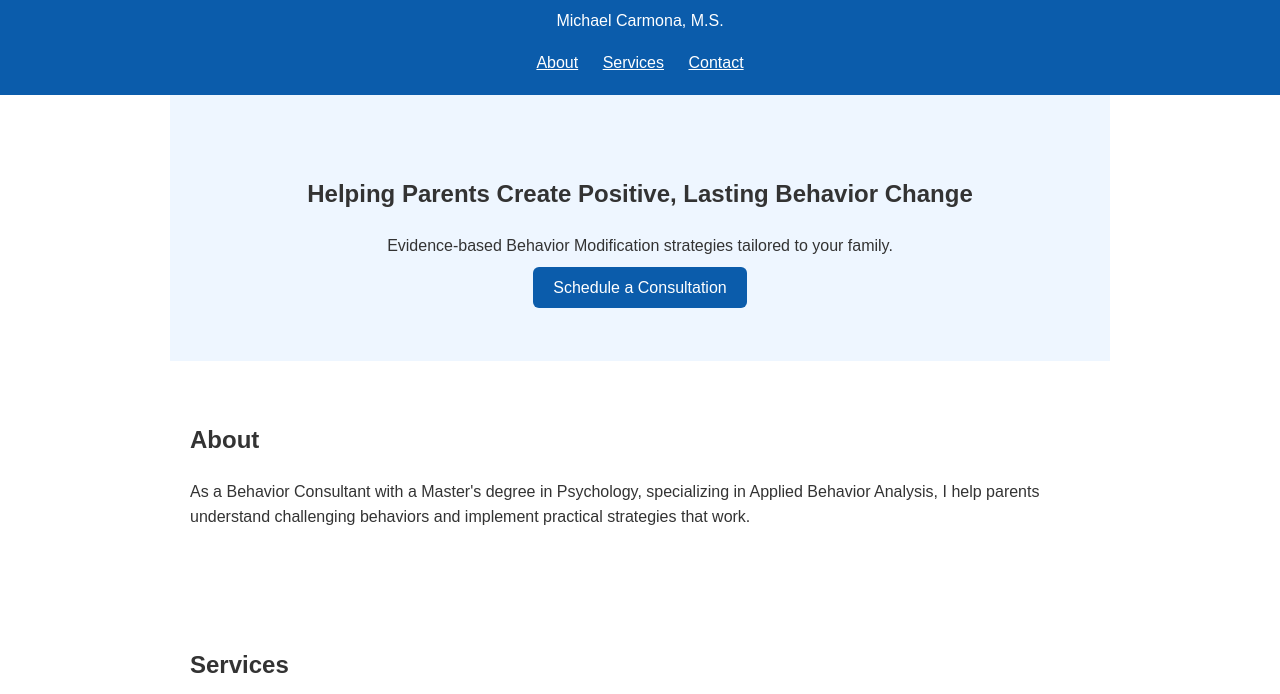
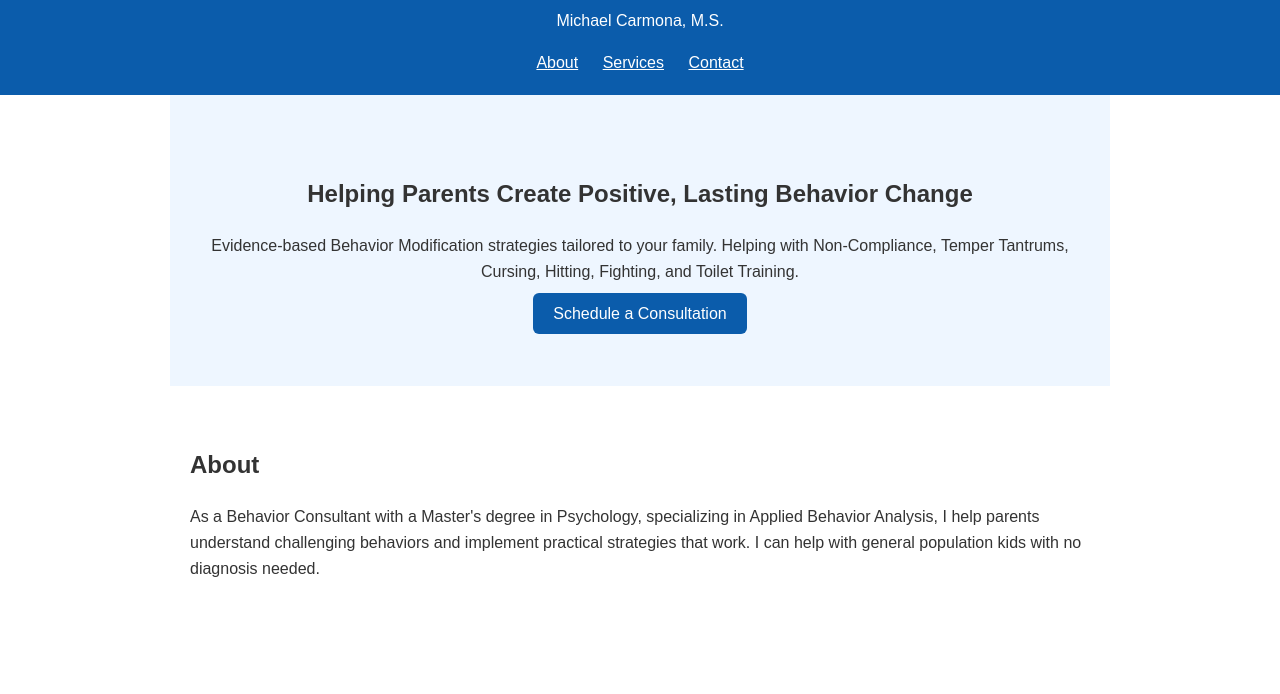
Before and after one commit to michaelcarmona6-design/parentbehaviorconsulting, a plain HTML site: page index.html in a window 1280 px wide. Shown: the part 106-800 px from the top of the page. Drawn offline with Linux system fonts and the light colour scheme.

Commit message:
Enhance content in index.html for clarity
Updated content in the hero section and about section to include additional services and information.

```diff
--- a/index.html
+++ b/index.html
@@ -1 +1 @@
-<!DOCTYPE html><html><head><meta charset='utf-8'><meta name='viewport' content='width=device-width,initial-scale=1'><title>Parent Behavior Consulting</title><link rel='stylesheet' href='style.css'></head><body><header><h1>Parent Behavior Consulting</h1><p>Michael Carmona, M.S.</p><nav><a href='#about'>About</a> <a href='#services'>Services</a> <a href='#contact'>Contact</a></nav></header><section class='hero'><h2>Helping Parents Create Positive, Lasting Behavior Change</h2><p>Evidence-based Behavior Modification strategies tailored to your family.</p><a class='btn' href='#contact'>Schedule a Consultation</a></section><section id='about'><h2>About</h2><p>As a Behavior Consultant with a Master's degree in Psychology, specializing in Applied Behavior Analysis, I help parents understand challenging behaviors and implement practical strategies that work.</p></section><section id='services'><h2>Services</h2><ul><li>Parent Behavior Consulting</li><li>Functional Behavior Assessment</li><li>Behavior Intervention Planning</li><li>Parent Training</li><li>Parent Behavior Coaching</li></ul></section><section id='contact'><h2>Contact</h2><p>Phone: (626) 201-3920</p><p>Website: parentbehaviorconsulting.com</p></section><footer>© Michael Carmona, M.S.</footer><script src='script.js'></script></body></html>
+<!DOCTYPE html><html><head><meta charset='utf-8'><meta name='viewport' content='width=device-width,initial-scale=1'><title>Parent Behavior Consulting</title><link rel='stylesheet' href='style.css'></head><body><header><h1>Parent Behavior Consulting</h1><p>Michael Carmona, M.S.</p><nav><a href='#about'>About</a> <a href='#services'>Services</a> <a href='#contact'>Contact</a></nav></header><section class='hero'><h2>Helping Parents Create Positive, Lasting Behavior Change</h2><p>Evidence-based Behavior Modification strategies tailored to your family. Helping with Non-Compliance, Temper Tantrums, Cursing, Hitting, Fighting, and Toilet Training.</p><a class='btn' href='#contact'>Schedule a Consultation</a></section><section id='about'><h2>About</h2><p>As a Behavior Consultant with a Master's degree in Psychology, specializing in Applied Behavior Analysis, I help parents understand challenging behaviors and implement practical strategies that work. I can help with general population kids with no diagnosis needed.</p></section><section id='services'><h2>Services</h2><ul><li>Parent Behavior Consulting</li><li>Functional Behavior Assessment</li><li>Behavior Intervention Planning</li><li>Parent Training</li><li>Parent Behavior Coaching</li></ul></section><section id='contact'><h2>Contact</h2><p>Phone: (626) 201-3920</p><p>Website: Coming Soon </p></section><footer>© Michael Carmona, M.S.</footer><script src='script.js'></script></body></html>
```
